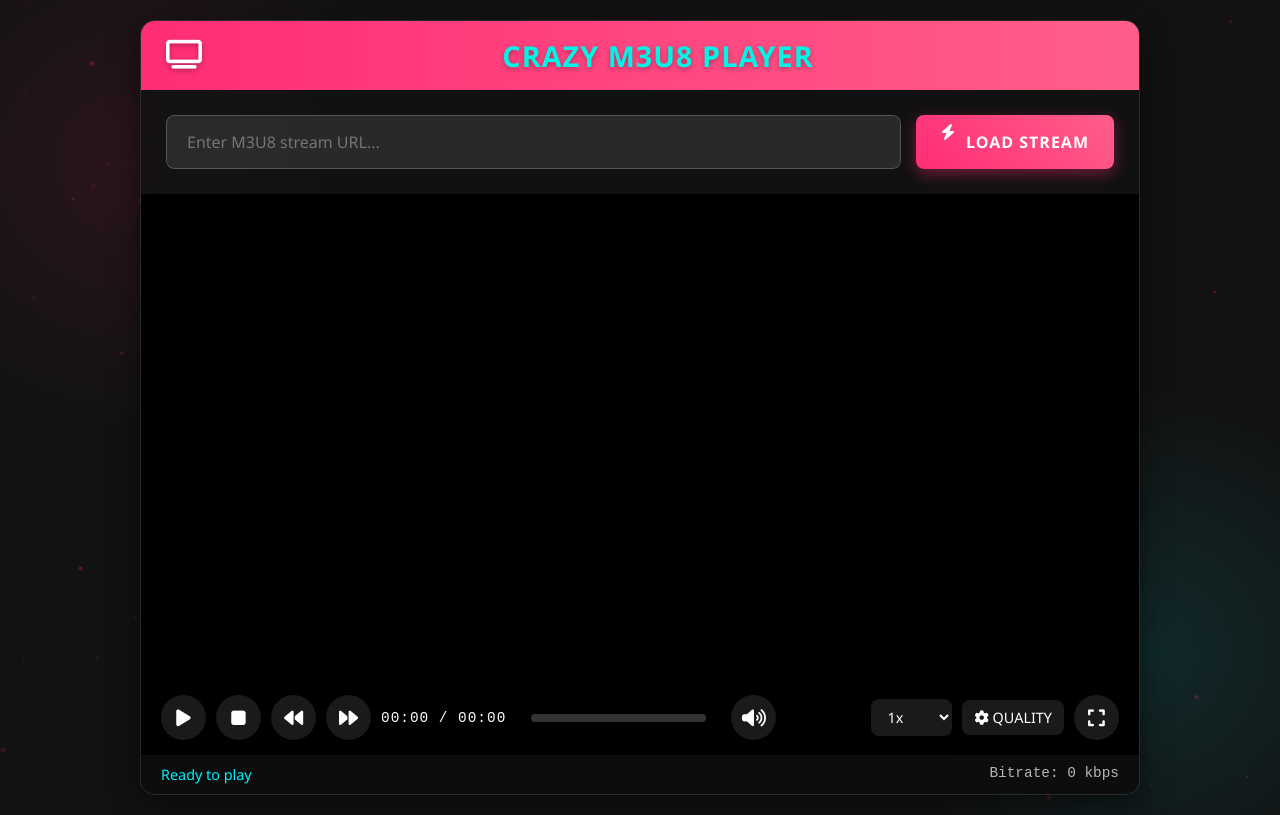
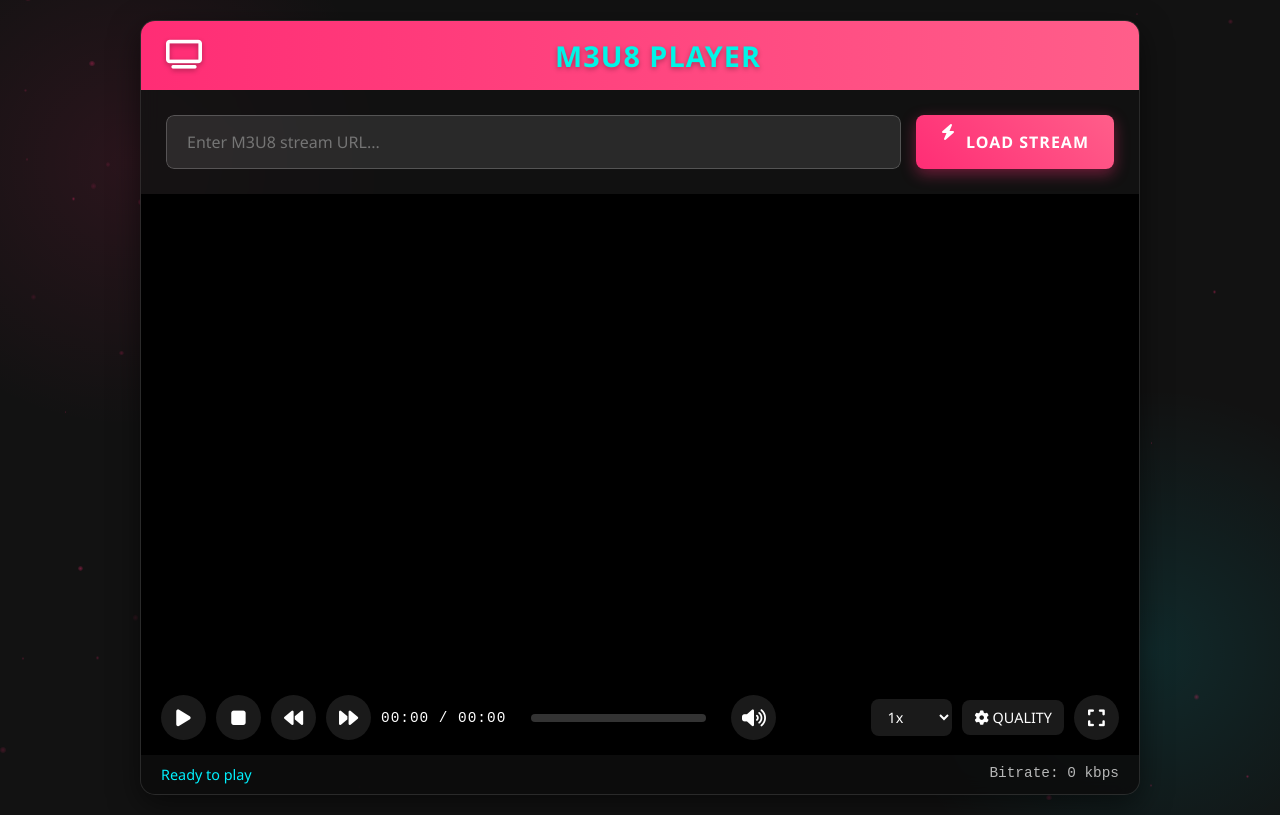
Before and after one commit to TanmayAman/M3U8xvidz.github.io, a plain HTML site: page index.html in a window 1280 px wide. Drawn offline with nearby package versions, Linux system fonts and the light colour scheme.

Commit message:
Update index.html

```diff
--- a/index.html
+++ b/index.html
@@ -10,7 +10,7 @@
 <body>
     <div class="container">
         <div class="header">
-            <i class="fas fa-tv"></i> <span class="title">CRAZY M3U8 PLAYER</span>
+            <i class="fas fa-tv"></i> <span class="title"> M3U8 PLAYER</span>
             <div class="visualizer"></div>
         </div>
 
```
